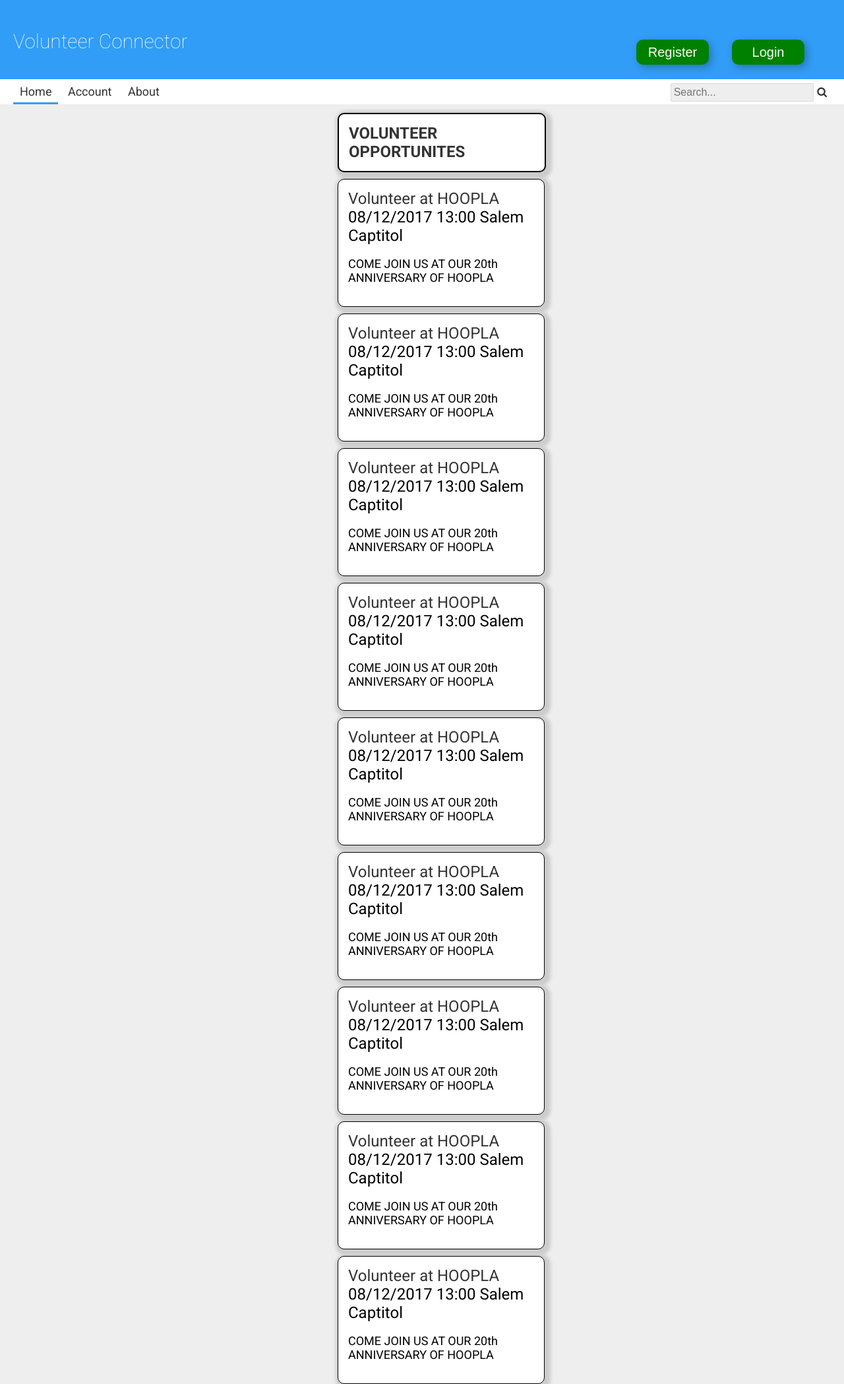
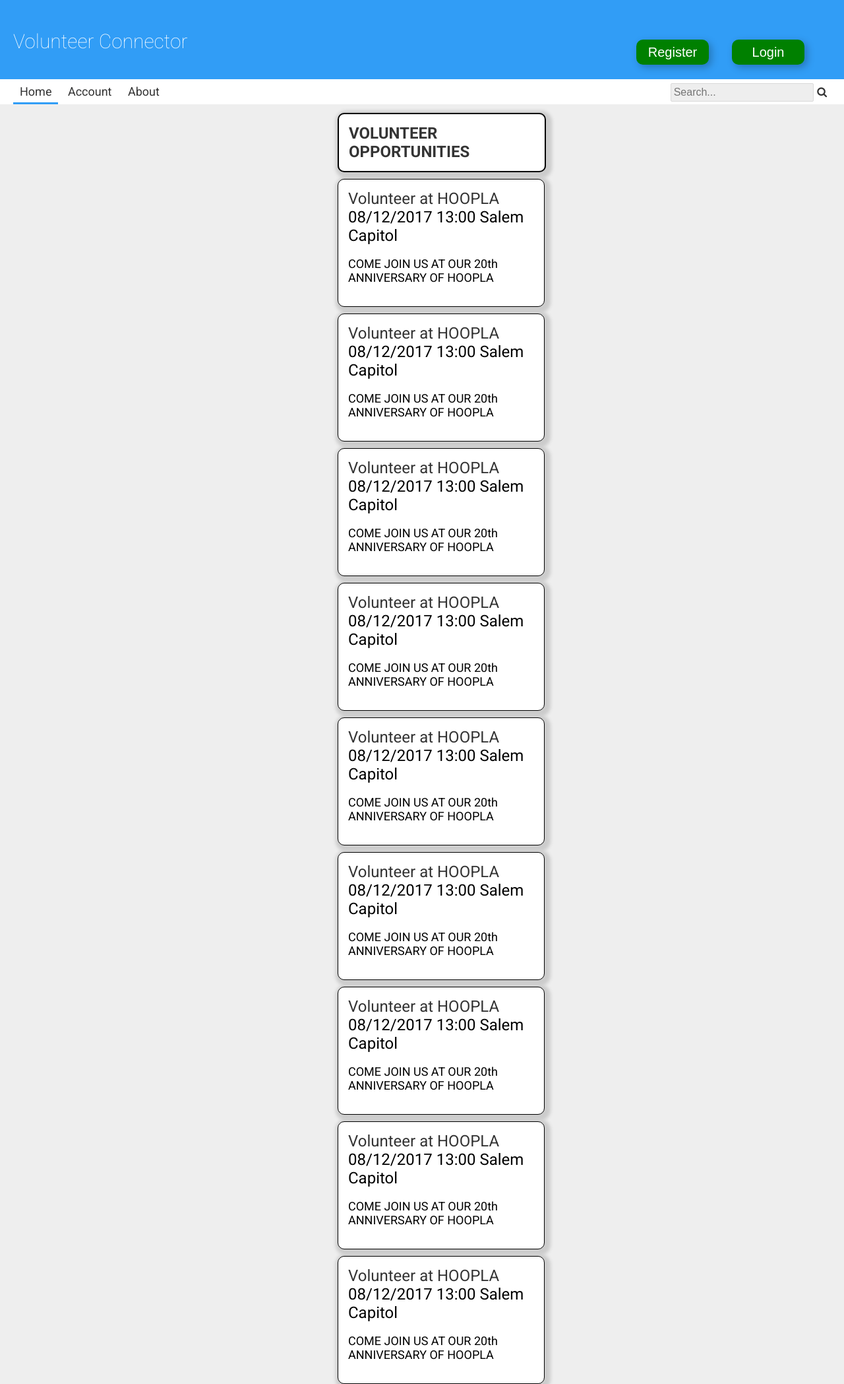
Before and after one commit to kollch/volunteerconnector, a PHP site: page / in a window 1280 px wide. Shown: the whole page at 66% size. Run offline with PHP 8.4, Linux system fonts and the light colour scheme; a stand-in replaces the project's code that opens the database connection; some libraries are stand-ins or nearby versions.

Commit message:
Spelling fixes

```diff
--- a/index.php
+++ b/index.php
@@ -44,10 +44,10 @@ if (mysqli_connect_errno()) {
       </div>
     </header>
     <main>
-      <!-- volunteer oppurtunites header -->
+      <!-- volunteer opportunities header -->
       <div class="posts-header">
         <div>
-          <a href="#" class="posts-link"> VOLUNTEER OPPORTUNITES </a>
+          <a href="#" class="posts-link">VOLUNTEER OPPORTUNITIES</a>
           <!-- the link in this href should link to just the posts page -->
         </div>
       </div>
@@ -59,7 +59,8 @@ if (mysqli_connect_errno()) {
       <div class="event" data-location="Salem" data-date="08/12/2017" data-time="13:00">
         <div class="eventContainer">
           <div class="eventDetails">
-            <a href="#" class="eventTitle"> Volunteer at HOOPLA </a><br> <span class="date">08/12/2017</span> <span class="time">13:00</span><span class="location"> Salem Captitol</span>
+	    <a href="#" class="eventTitle">Volunteer at HOOPLA</a><br>
+            <span class="date">08/12/2017</span> <span class="time">13:00</span> <span class="location">Salem Capitol</span>
             <!-- this a href above should link to the solo post page where the user can get more detail and actually register -->
           </div>
           <div class="eventDescription">
@@ -71,7 +72,8 @@ if (mysqli_connect_errno()) {
       <div class="event" data-location="Salem" data-date="08/12/2017" data-time="13:00">
         <div class="eventContainer">
           <div class="eventDetails">
-            <a href="#" class="eventTitle"> Volunteer at HOOPLA </a><br> <span class="date">08/12/2017</span> <span class="time">13:00</span><span class="location"> Salem Captitol</span>
+	    <a href="#" class="eventTitle">Volunteer at HOOPLA</a><br>
+            <span class="date">08/12/2017</span> <span class="time">13:00</span> <span class="location">Salem Capitol</span>
             <!-- this a href above should link to the solo post page where the user can get more detail and actually register -->
           </div>
           <div class="eventDescription">
@@ -83,7 +85,8 @@ if (mysqli_connect_errno()) {
       <div class="event" data-location="Salem" data-date="08/12/2017" data-time="13:00">
         <div class="eventContainer">
           <div class="eventDetails">
-            <a href="#" class="eventTitle"> Volunteer at HOOPLA </a><br> <span class="date">08/12/2017</span> <span class="time">13:00</span><span class="location"> Salem Captitol</span>
+	    <a href="#" class="eventTitle">Volunteer at HOOPLA</a><br>
+            <span class="date">08/12/2017</span> <span class="time">13:00</span> <span class="location">Salem Capitol</span>
             <!-- this a href above should link to the solo post page where the user can get more detail and actually register -->
           </div>
           <div class="eventDescription">
@@ -95,7 +98,8 @@ if (mysqli_connect_errno()) {
       <div class="event" data-location="Salem" data-date="08/12/2017" data-time="13:00">
         <div class="eventContainer">
           <div class="eventDetails">
-            <a href="#" class="eventTitle"> Volunteer at HOOPLA </a><br> <span class="date">08/12/2017</span> <span class="time">13:00</span><span class="location"> Salem Captitol</span>
+	    <a href="#" class="eventTitle">Volunteer at HOOPLA</a><br>
+            <span class="date">08/12/2017</span> <span class="time">13:00</span> <span class="location">Salem Capitol</span>
             <!-- this a href above should link to the solo post page where the user can get more detail and actually register -->
           </div>
           <div class="eventDescription">
@@ -107,7 +111,8 @@ if (mysqli_connect_errno()) {
       <div class="event" data-location="Salem" data-date="08/12/2017" data-time="13:00">
         <div class="eventContainer">
           <div class="eventDetails">
-            <a href="#" class="eventTitle"> Volunteer at HOOPLA </a><br> <span class="date">08/12/2017</span> <span class="time">13:00</span><span class="location"> Salem Captitol</span>
+	    <a href="#" class="eventTitle">Volunteer at HOOPLA</a><br>
+            <span class="date">08/12/2017</span> <span class="time">13:00</span> <span class="location">Salem Capitol</span>
             <!-- this a href above should link to the solo post page where the user can get more detail and actually register -->
           </div>
           <div class="eventDescription">
@@ -119,7 +124,8 @@ if (mysqli_connect_errno()) {
       <div class="event" data-location="Salem" data-date="08/12/2017" data-time="13:00">
         <div class="eventContainer">
           <div class="eventDetails">
-            <a href="#" class="eventTitle"> Volunteer at HOOPLA </a><br> <span class="date">08/12/2017</span> <span class="time">13:00</span><span class="location"> Salem Captitol</span>
+	    <a href="#" class="eventTitle">Volunteer at HOOPLA</a><br>
+            <span class="date">08/12/2017</span> <span class="time">13:00</span> <span class="location">Salem Capitol</span>
             <!-- this a href above should link to the solo post page where the user can get more detail and actually register -->
           </div>
           <div class="eventDescription">
@@ -131,7 +137,8 @@ if (mysqli_connect_errno()) {
       <div class="event" data-location="Salem" data-date="08/12/2017" data-time="13:00">
         <div class="eventContainer">
           <div class="eventDetails">
-            <a href="#" class="eventTitle"> Volunteer at HOOPLA </a><br> <span class="date">08/12/2017</span> <span class="time">13:00</span><span class="location"> Salem Captitol</span>
+	    <a href="#" class="eventTitle">Volunteer at HOOPLA</a><br>
+            <span class="date">08/12/2017</span> <span class="time">13:00</span> <span class="location">Salem Capitol</span>
             <!-- this a href above should link to the solo post page where the user can get more detail and actually register -->
           </div>
           <div class="eventDescription">
@@ -143,7 +150,8 @@ if (mysqli_connect_errno()) {
       <div class="event" data-location="Salem" data-date="08/12/2017" data-time="13:00">
         <div class="eventContainer">
           <div class="eventDetails">
-            <a href="#" class="eventTitle"> Volunteer at HOOPLA </a><br> <span class="date">08/12/2017</span> <span class="time">13:00</span><span class="location"> Salem Captitol</span>
+	    <a href="#" class="eventTitle">Volunteer at HOOPLA</a><br>
+            <span class="date">08/12/2017</span> <span class="time">13:00</span> <span class="location">Salem Capitol</span>
             <!-- this a href above should link to the solo post page where the user can get more detail and actually register -->
           </div>
           <div class="eventDescription">
@@ -155,7 +163,8 @@ if (mysqli_connect_errno()) {
       <div class="event" data-location="Salem" data-date="08/12/2017" data-time="13:00">
         <div class="eventContainer">
           <div class="eventDetails">
-            <a href="#" class="eventTitle"> Volunteer at HOOPLA </a><br> <span class="date">08/12/2017</span> <span class="time">13:00</span><span class="location"> Salem Captitol</span>
+	    <a href="#" class="eventTitle">Volunteer at HOOPLA</a><br>
+            <span class="date">08/12/2017</span> <span class="time">13:00</span> <span class="location">Salem Capitol</span>
             <!-- this a href above should link to the solo post page where the user can get more detail and actually register -->
           </div>
           <div class="eventDescription">
```
